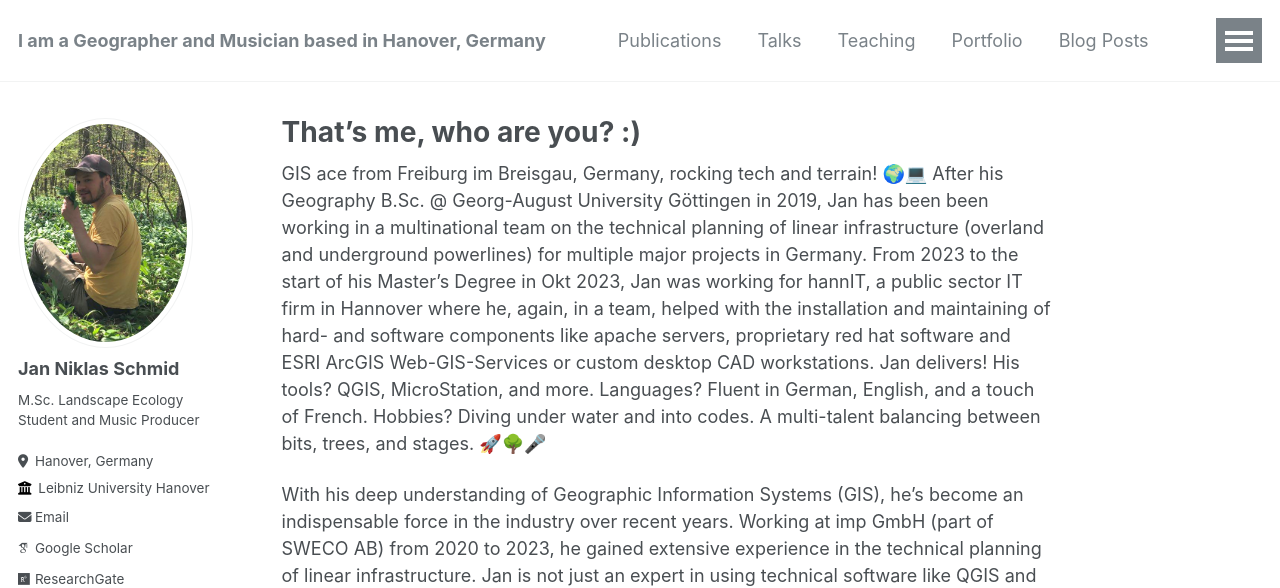
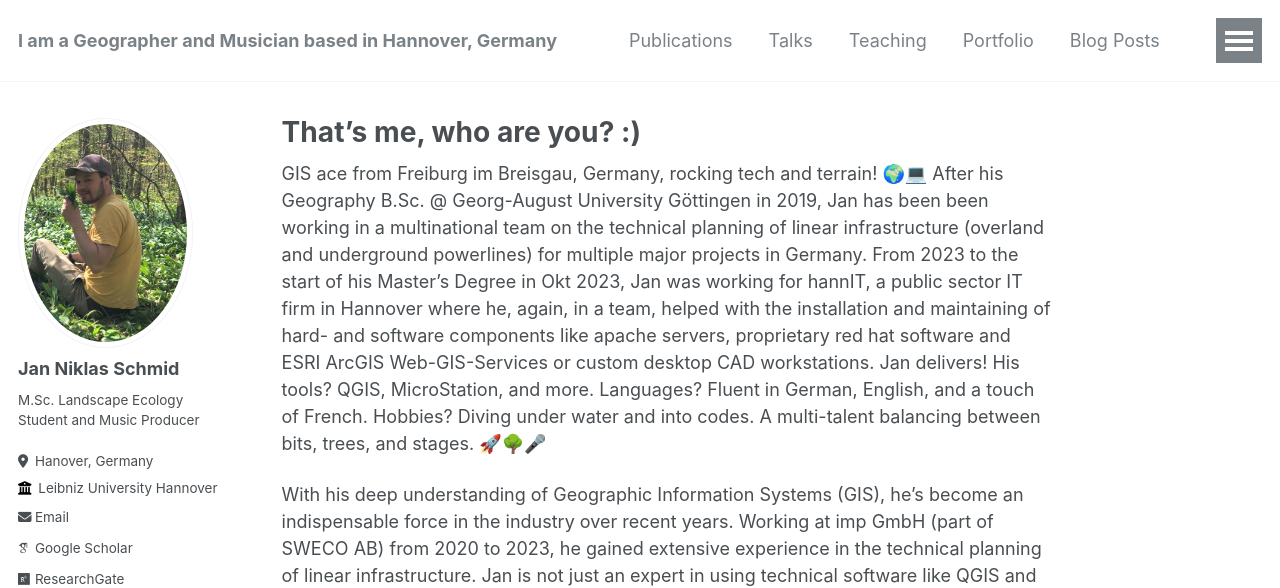
Before and after one commit to jnschmd44/jnschmd44.github.io, a Jekyll site: the page built from _pages/about.md, in a window 1280 px wide and 900 px high. Shown: the top 588 px of the window. Built offline with Jekyll 4.4.1, drawn with Linux system fonts in a browser that asks for light colours; nearby versions of some CDN libraries; some web fonts are replaced.

Commit message:
Update _config.yml

```diff
--- a/_config.yml
+++ b/_config.yml
@@ -8,7 +8,7 @@
 
 # Basic Site Settings
 locale                   : "en_US"
-title                    : "I am a Geographer and Musician based in Hanover, Germany"
+title                    : "I am a Geographer and Musician based in Hannover, Germany"
 title_separator          : "-"
 name                     : &name "Jan Niklas Schmid"
 description              : &description "welcome to my space :)"
@@ -26,7 +26,7 @@ author:
   pronouns         : # example: "she/her"
   bio              : "M.Sc. Landscape Ecology Student and Music Producer"
   location         : "Hanover, Germany"
-  employer         : "Leibniz University Hanover"
+  employer         : "Leibniz University Hannover"
   uri              : # URL
   email            : "jnschmd44@gmail.com"
 
```
